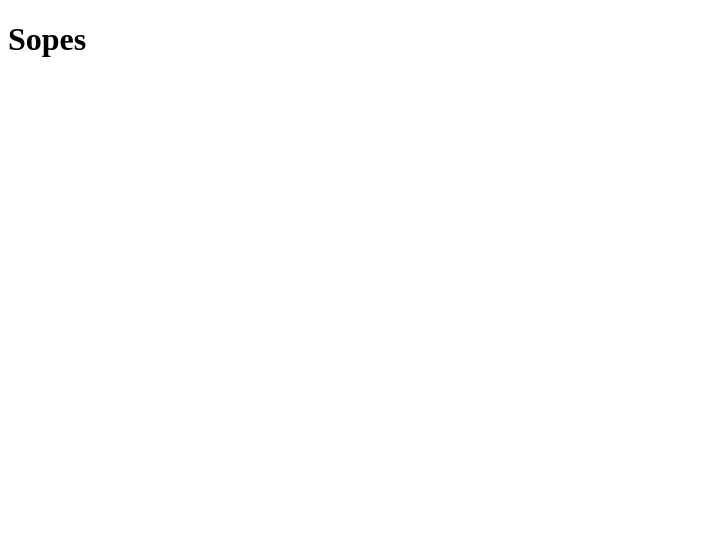
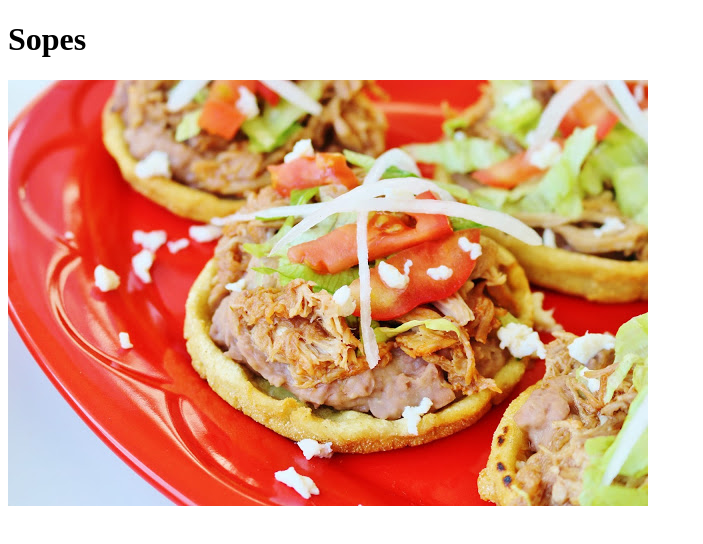
Before and after one commit to Samg7/odin-recipes, a plain HTML site: page recipes/sopes.html in a window 1280 px wide. Shown: the whole page, without its empty margins (0-703 px from the left). Drawn offline with Linux system fonts and the light colour scheme.

Commit message:
Add image of a Sope

```diff
--- a/recipes/sopes.html
+++ b/recipes/sopes.html
@@ -6,5 +6,6 @@
 </head>
 <body>
     <h1>Sopes</h1>
+    <img src="../images/sope.jpg" alt="Image of a pork Sope">
 </body>
 </html>
```
